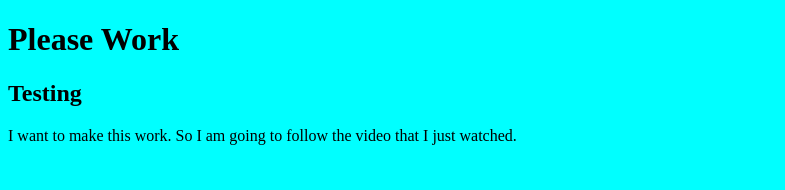
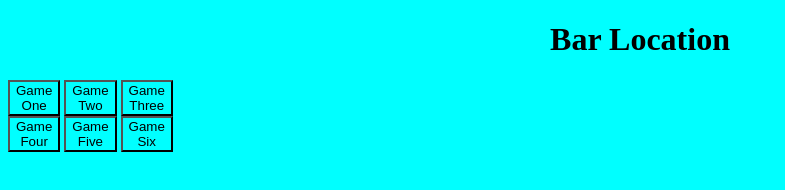
Before and after one commit to Dorst-J/Testing, a plain HTML site: page index.html in a window 1280 px wide. Shown: the whole page, without its empty margins (0-785 px from the left). Drawn offline with Linux system fonts and the light colour scheme.

Commit message:
Update index.html

```diff
--- a/index.html
+++ b/index.html
@@ -1,8 +1,20 @@
 <!DOCTYPE html>
 <link href="./style/Style.css" type="text/css" rel="stylesheet">
 <html>
-<title>Main Screen</title>
-<h1>Please Work</h1>
-<h2>Testing</h2>
-<p>I want to make this work. So I am going to follow the video that I just watched.</p>
+<title>thedatatab</title>
+<header style="text-align: center;"><h1>Bar Location</h1></header>
+<meta name="viewport" content="width=device-width, initial-scale=1.0" />
+<!-- Row 1 -->
+<div class="row">
+  <button class="button-box" id="One"> Game<br>One</button>
+  <button class="button-box" id="Two">Game<br>Two</button>
+  <button class="button-box" id="Three">Game<br>Three</button>
+</div>
+
+<!-- Row 2 -->
+<div class="row">
+  <button class="button-box" id="Four">Game<br>Four</button>
+  <button class="button-box" id="Five">Game<br>Five</button>
+  <button class="button-box" id="Six">Game<br>Six</button>
+</div>
 </html>
```
